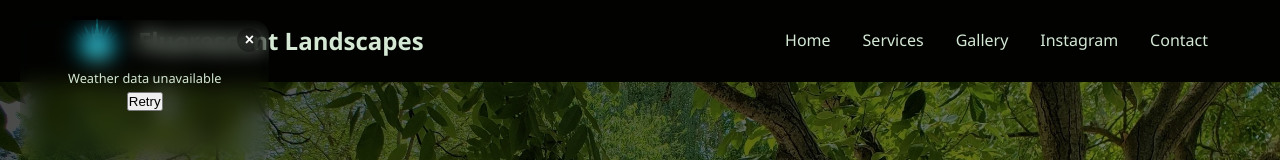
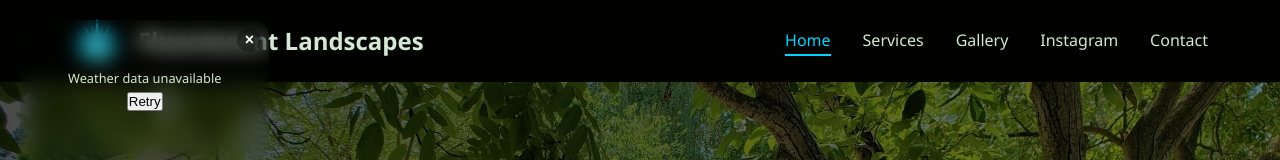
Before and after one commit to acnikzad/fluorescent-landscapes, a React (Create React App) app: page / in a window 1280 px wide. In both pictures the pointer is over the link "Home". Shown: the top 160 px of the page. Built offline with nearby package versions, Linux system fonts and the light colour scheme; no server answers.

Commit message:
added style change

```diff
--- a/src/styles/Header.css
+++ b/src/styles/Header.css
@@ -63,7 +63,7 @@
 }
 
 .nav-link:hover {
-  color: var(--accent-primary);
+  color: #00d4ff;
 }
 
 .nav-link::after {
@@ -73,7 +73,7 @@
   left: 0;
   width: 0;
   height: 2px;
-  background: var(--accent-primary);
+  background: #00d4ff;
   transition: width 0.3s ease;
 }
 
```
